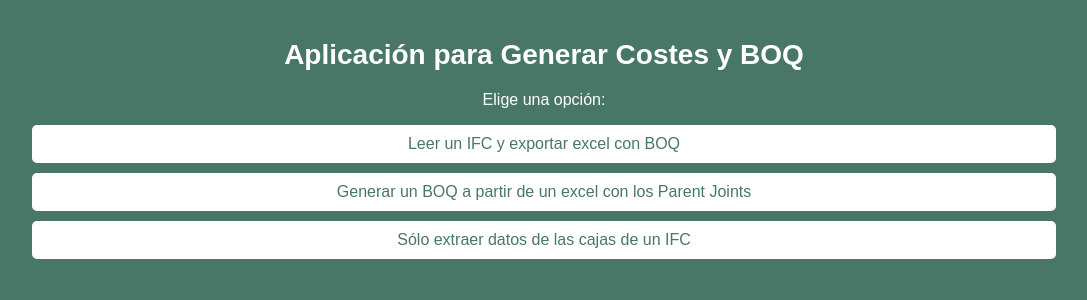
After one commit to adrimg89/webJointsComponents, a Flask app: page /BOQ in a window 1280 px wide. The commit adds this page. Shown: the top 300 px of the page, without its empty margins (96-1183 px from the left). Run offline with Flask 3, Linux system fonts and the light colour scheme; the visitor is signed in with stand-in values (Sample User, id 1); parts of the project's set-up code (start-up, migrations or seed data) failed here and were passed over.

```diff
--- a/app.py
+++ b/app.py
@@ -115,6 +115,12 @@ def getlgs(eu_code):
     listalgs=getLayerGroups(eu_code)
     return render_template("html/lgs.html", listalgs=listalgs, eu_code=eu_code)
 
+#Llamada a database rt_buildplatf para mostrar execution units del componente introducido
+@app.route("/BOQ")
+@login_required
+def boq():
+    return render_template("html/boq.html")
+
 @app.route("/logout")
 @login_required
 def logout():
--- a/app_BOQIFC.py
+++ b/app_BOQIFC.py
@@ -4,7 +4,7 @@
 
 from classes.funciones import getboxesfilteredwithbalconies, ruta_corrector,guardarxlsfromIFC, leer_archivo_xlsx, boqfromlistofparentsJ3, guardarxlsfromxls,export2excel,export_excel_infoallboxes,export_excel_infofilteredboxes
 
-connectionmodeledmaterials=[]
+
 
 input_usuario=input("""Elige una opción:
     a) Leer un IFC y exportar excel con BOQ
--- a/classes/funciones.py
+++ b/classes/funciones.py
@@ -1453,8 +1453,9 @@ def boqfromlistofparentsJ3(parents,herrajesmodelados,inputcalculoconexion):
         listaconcoste.append(parent)
         for material in materiales:
             if material['api_id']!='':
+                new_material=material.copy()
                 # material['parentjoint_id']=parent['JS_ParentJointInstanceID']
-                listamateriales.append(material)
+                listamateriales.append(new_material)
         for herraje in herrajes:
             # Crea una copia independiente de 'herraje'
             nuevo_herraje = herraje.copy()
--- /dev/null
+++ b/templates/css/boq.css
@@ -0,0 +1,66 @@
+/* Archivo boq.css */
+
+body {
+    font-family: Arial, sans-serif;
+    background-color: #497767;
+    color: #fff;
+    margin: 0;
+    padding: 0;
+}
+
+.container {
+    width: 80%;
+    margin: 0 auto;
+    text-align: center;
+    padding: 20px;
+}
+
+h1 {
+    font-size: 28px;
+    margin-bottom: 20px;
+}
+
+ul {
+    list-style: none;
+    padding: 0;
+}
+
+ul li {
+    margin-bottom: 10px;
+}
+
+ul li a {
+    display: block;
+    padding: 10px;
+    background-color: #fff;
+    color: #497767;
+    text-decoration: none;
+    border-radius: 5px;
+    transition: background-color 0.3s, color 0.3s;
+}
+
+ul li a:hover {
+    background-color: #497767;
+    color: #fff;
+}
+
+form {
+    margin-top: 20px;
+}
+
+input[type="submit"] {
+    font-size: 18px;
+    background-color: #fff;
+    color: #497767;
+    border: none;
+    padding: 10px 20px;
+    margin-top: 10px;
+    border-radius: 5px;
+    cursor: pointer;
+    transition: background-color 0.3s, color 0.3s;
+}
+
+input[type="submit"]:hover {
+    background-color: #497767;
+    color: #fff;
+}
--- /dev/null
+++ b/templates/html/boq.html
@@ -0,0 +1,29 @@
+<!DOCTYPE html>
+<html lang="es">
+<head>
+    <meta charset="UTF-8">
+    <title>Selección de Opciones</title>
+    <link rel="stylesheet" href="templates/css/boq.css">
+    <script>
+        function seleccionarOpcion(opcion) {
+            document.getElementById('opcion_seleccionada').value = opcion;
+        }
+    </script>
+    <style>
+        /* Aquí puedes incluir tus estilos CSS si lo deseas */
+    </style>
+</head>
+<body>
+    <div class="container">
+        <h1>Aplicación para Generar Costes y BOQ</h1>
+        <div>
+            <p>Elige una opción:</p>
+            <ul>
+                <li><a href="#" onclick="seleccionarOpcion('a')">Leer un IFC y exportar excel con BOQ</a></li>
+                <li><a href="#" onclick="seleccionarOpcion('b')">Generar un BOQ a partir de un excel con los Parent Joints</a></li>
+                <li><a href="#" onclick="seleccionarOpcion('c')">Sólo extraer datos de las cajas de un IFC</a></li>
+            </ul>
+        </div>
+    </div>
+</body>
+</html>
--- a/templates/html/welcome.html
+++ b/templates/html/welcome.html
@@ -13,6 +13,7 @@
             <button onclick="redirigir('/joints')">Joints</button>
             <button onclick="redirigir('/cgclass')">ConnectionGroup Class & ConnectionGroup Types</button>
             <button onclick="redirigir('/components')">Componentes</button>
+            <button onclick="redirigir('/BOQ')">Herramienta de lectura de IFC y cálculo de BOQ (Próximamente)</button>
         </div>
     </div>
 
```
